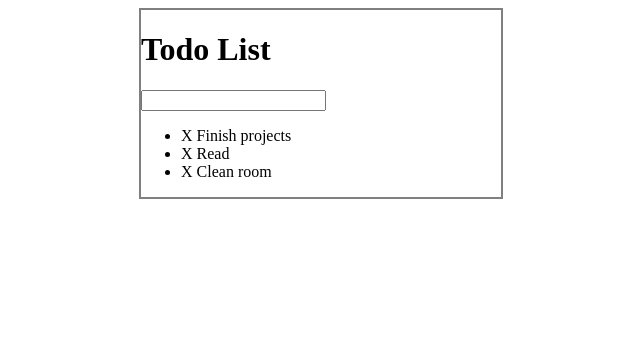
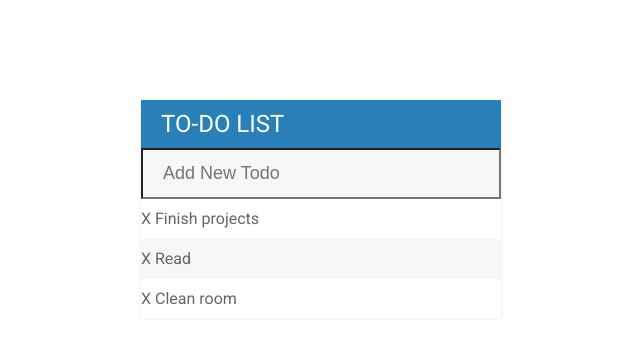
Before and after one commit to sdolmo/todo_list_project, a plain HTML site: page index.html in a window 1280 px wide. Shown: the whole page, without its empty margins (319-959 px from the left). Drawn offline with Linux system fonts and the light colour scheme.

Commit message:
added styling

```diff
--- a/assets/css/todos.css
+++ b/assets/css/todos.css
@@ -1,11 +1,57 @@
+body {
+  font-family: 'Roboto', sans-serif;
+}
+
+h1 {
+  background: #2980b9;
+  color: #fff;
+  margin: 0;
+  padding: 10px 20px;
+  text-transform: uppercase;
+  font-size: 24px;
+  font-weight: 400;
+}
+
+ul {
+  list-style: none;
+  margin: 0;
+  padding: 0;
+}
 
 #container {
-  border: 2px solid gray;
   width: 360px;
-  margin: 0 auto;
+  margin: 100px auto;
+  background: #f7f7f7;
+  box-shadow: 0 0 3px rgba(0, 0, 0, 0.1);
 }
 
-.completed{
+.completed {
   color: gray;
   text-decoration: line-through;
 }
+
+li {
+  background: #fff;
+  height: 40px;
+  line-height: 40px;
+  color: #666;
+}
+
+li:nth-child(2n){
+  background: #f7f7f7;
+}
+
+input {
+  font-size: 18px;
+  background: #f7f7f7;
+  width: 100%;
+  padding: 13px 13px 13px 20px;
+  box-sizing: border-box;
+  color: #2980b9;
+}
+
+input:focus {
+  background: #fff;
+  border: 3px solid #2980b9;
+  outline: none;
+}
--- a/index.html
+++ b/index.html
@@ -3,13 +3,15 @@
   <head>
     <meta charset="utf-8">
     <title>Todo List</title>
+    <link href="https://fonts.googleapis.com/css?family=Roboto" rel="stylesheet">
     <link rel="stylesheet" href="assets/css/todos.css">
     <script type="text/javascript" src="assets/js/lib/jquery-3.1.1.min.js"></script>
   </head>
   <body>
     <div id="container">
-      <h1>Todo List</h1>
-      <input type="text">
+      <h1>To-do List</h1>
+
+      <input type="text" placeholder="Add New Todo">
 
       <ul>
         <li><span>X</span> Finish projects</li>
```
